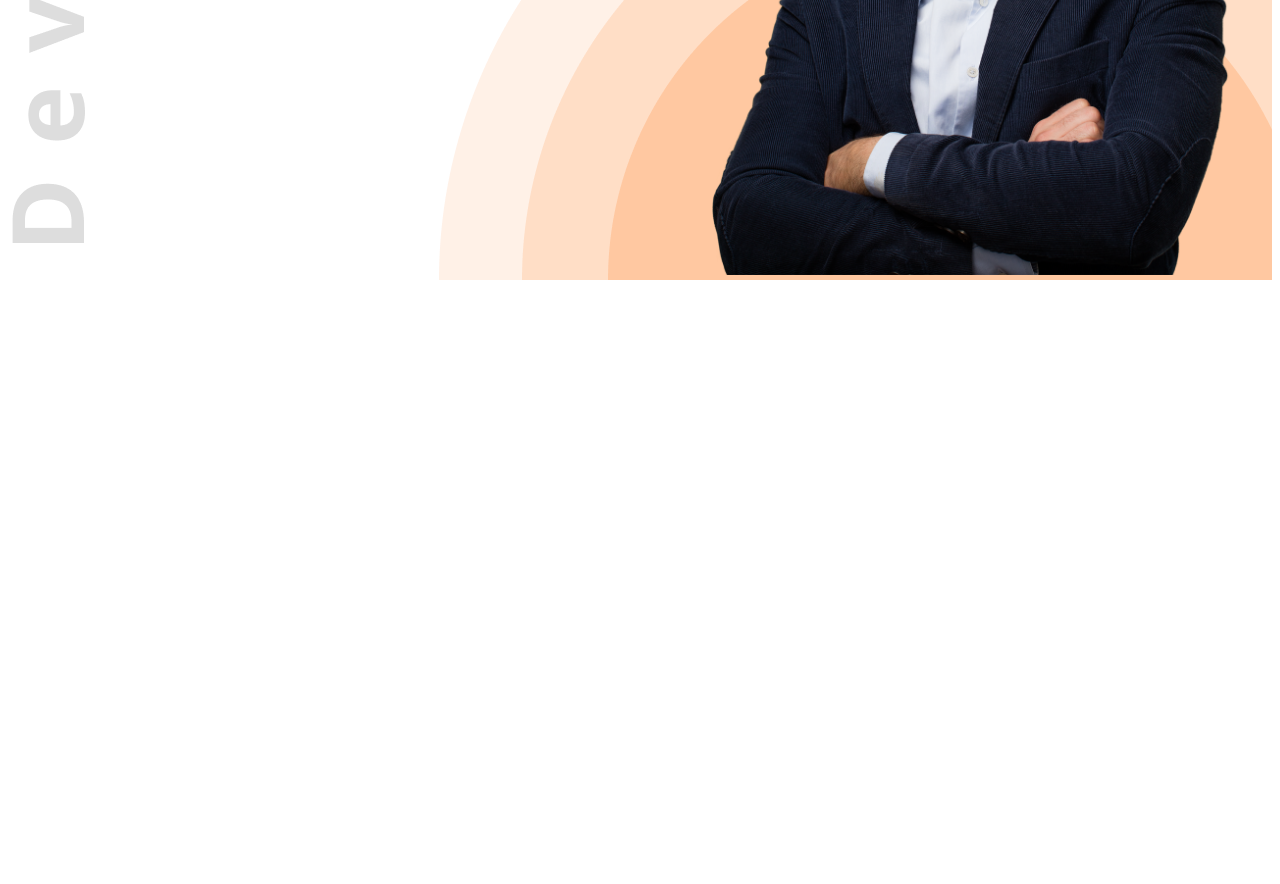
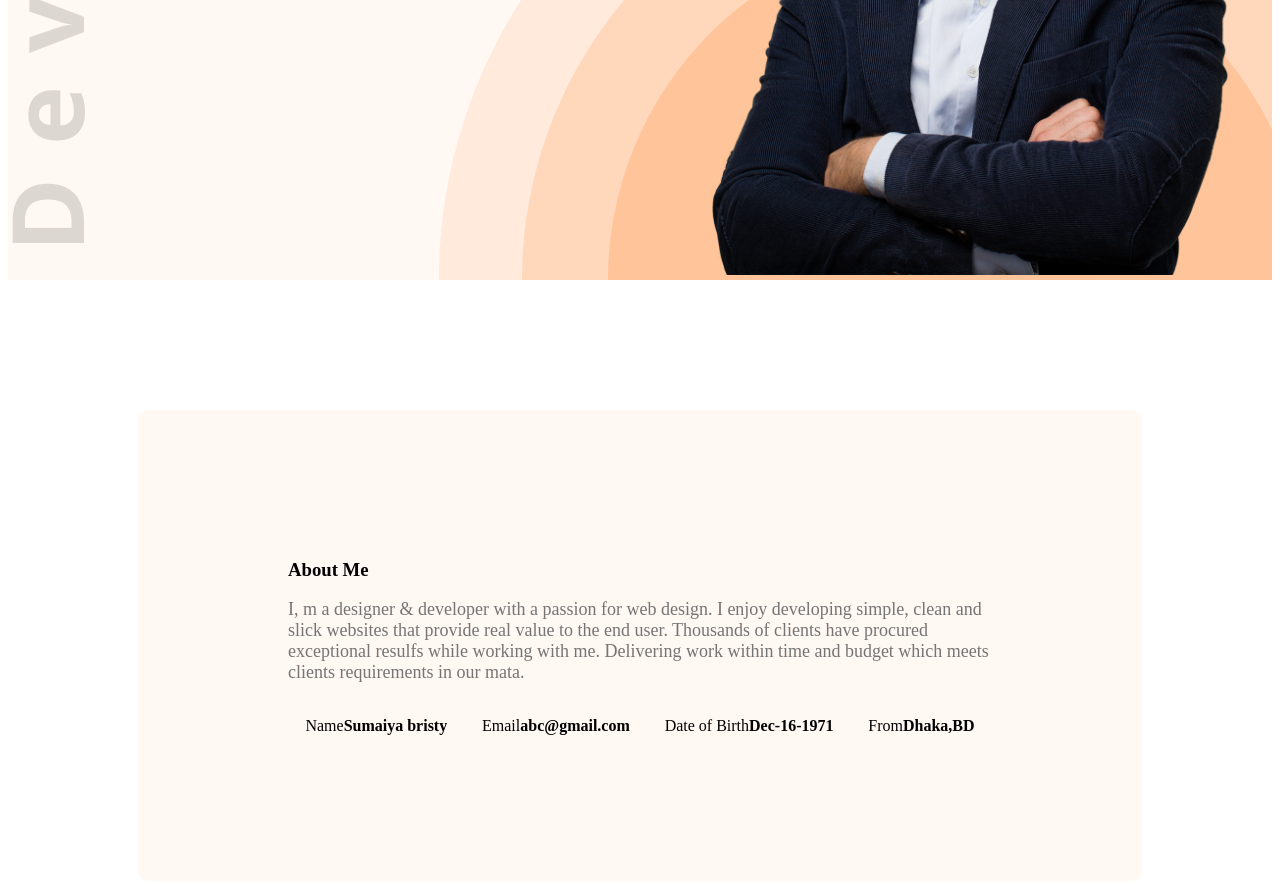
Before and after one commit to sumaiya2427/web-developer-portfolio, a plain HTML site: page index.html in a window 1280 px wide. Shown: the part 570-1454 px from the top of the page. Before the commit the page ends 858 px from the top, so only its background shows below. Drawn offline with Linux system fonts and the light colour scheme.

Commit message:
Protfolio-part-2

```diff
--- a/index.html
+++ b/index.html
@@ -13,7 +13,8 @@
     <link rel="stylesheet" href="style/style.css" />
   </head>
   <body>
-    <header class="header">
+    <header class="secandary-bg">
+      <div class="header">
         <nav class="nav-section">
           <h2 class="nav-tittle">Sumai<span class="text-primary">y</span>a</h2>
           <div class="heder-felex2">
@@ -41,12 +42,38 @@
           </div>
           <img class="banner-profile-pic" src="/images/hardy.png" alt="" />
         </div>
+      </div>
     </header>
+
     <main>
-      <div>
-        <div></div>
-        <div></div>
+      <section class="about secandary-bg">
+        <h3 class="section-tittle">About Me</h3>
+        <p class="section-description">
+          I, m a designer & developer with a passion for web design. I enjoy
+          developing simple, clean and slick websites that provide real value to
+          the end user. Thousands of clients have procured exceptional resulfs
+          while working with me. Delivering work within time and budget which
+          meets clients requirements in our mata.
+        </p>
+        <div class="about-items">
+          <div class="about-items">
+            <p class="item-title">Name</p>
+            <p class="item-description">Sumaiya bristy</p>
           </div>
+          <div class="about-items">
+            <p class="item-title">Email</p>
+            <p class="item-description">abc@gmail.com</p>
+          </div>
+          <div class="about-items">
+            <p class="item-title">Date of Birth</p>
+            <p class="item-description">Dec-16-1971</p>
+          </div>
+          <div class="about-items">
+            <p class="item-title">From</p>
+            <p class="item-description">Dhaka,BD</p>
+          </div>
+        </div>
+      </section>
     </main>
   </body>
 </html>
--- a/style/style.css
+++ b/style/style.css
@@ -10,6 +10,7 @@ nav {
   background-repeat: no-repeat;
   background-position: top left, bottom right;
   height: 800px;
+  margin-top: 0;
 }
 /*shared style*/
 .text-primary {
@@ -83,3 +84,35 @@ nav ul {
   display: flex;
   gap: 10px;
 }
+.section {
+  font-size: 35px;
+  font-weight: bold;
+  color: rgb(71, 69, 69);
+}
+.section-description {
+  font-size: 18px;
+  color: #757575;
+}
+/* backrount{} */
+.secandary-bg {
+  background-color: #fff8f3;
+}
+/* .main-styles{} */
+.main {
+  max-width: 140px;
+  margin: 0 auto;
+}
+
+/* .about-styles */
+.about {
+  border-radius: 10px;
+  padding: 130px 150px;
+  margin: 130px;
+}
+.about-items {
+  display: flex;
+  justify-content: space-around;
+}
+.item-description {
+  font-weight: 600;
+}
```
Lines whose indentation alone changed are shown as unchanged.
